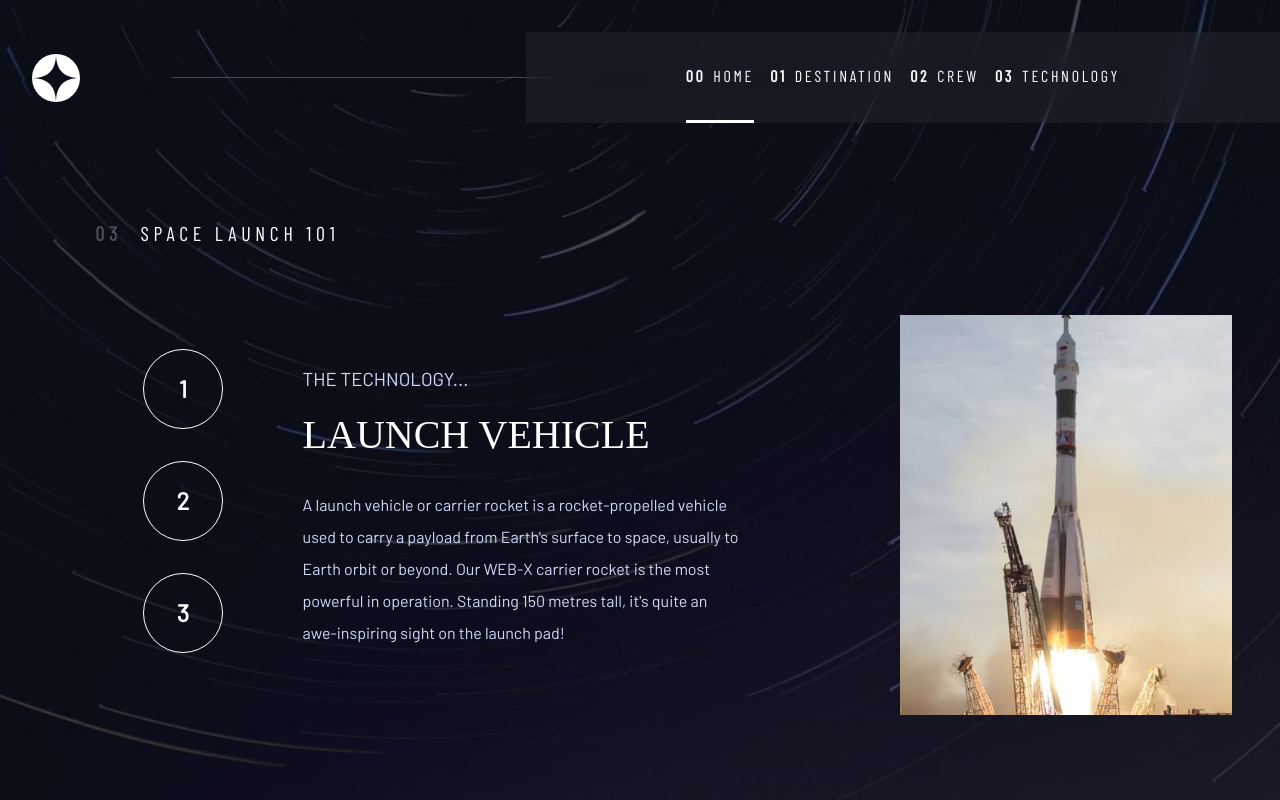
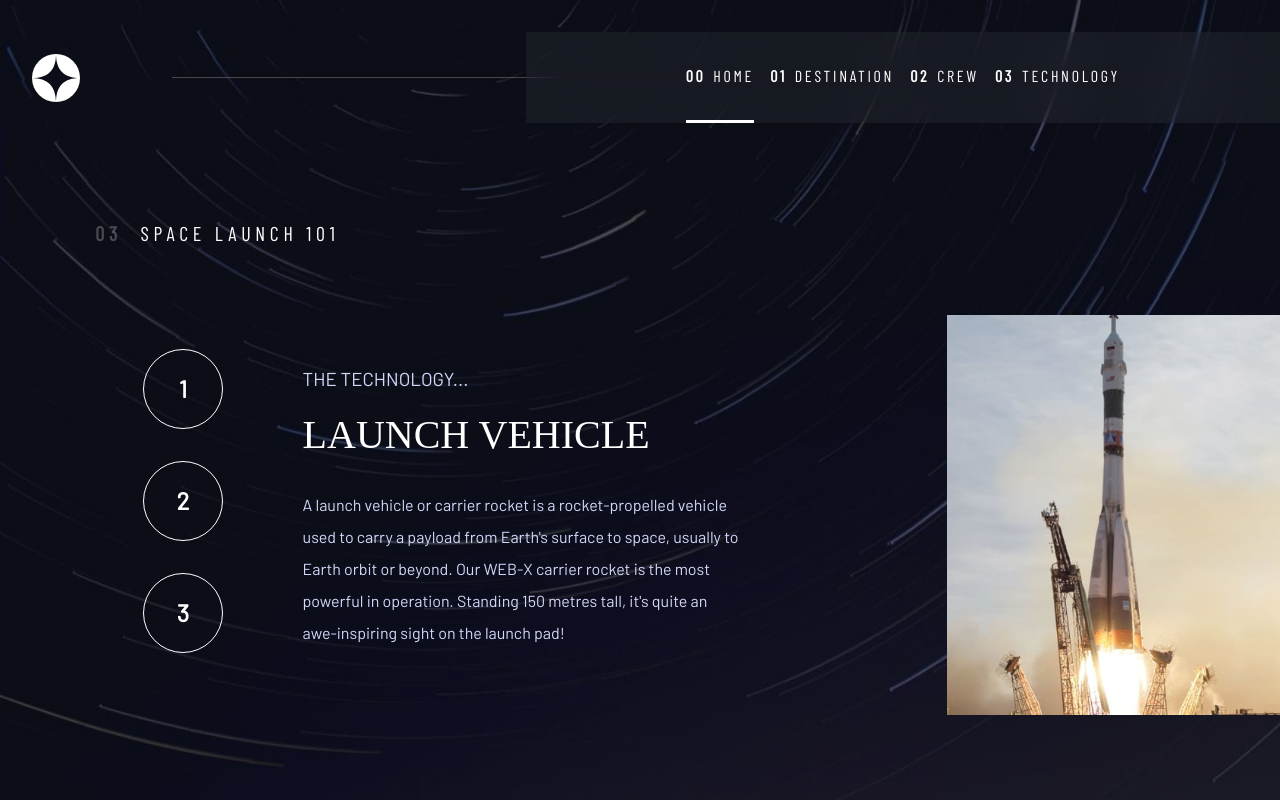
Before and after one commit to DavidofOrange/space-tourism-website, a React (Create React App) app: page /technology in a window 1280 px wide. Built offline with nearby package versions, Linux system fonts and the light colour scheme; a web font is replaced by a local one.

Commit message:
Tech pages are complete

```diff
--- a/src/index.css
+++ b/src/index.css
@@ -509,6 +509,7 @@ select {
     height: 2.5rem;
     background-color: var(--clr-dark);
     border: 1px white solid;
+    cursor: pointer;
 }
 
 .tech-btns:hover {
@@ -560,7 +561,6 @@ select {
     .tech-info {
         max-width: 52ch;
     }
-
 }
 
 @media (min-width: 1200px) {
@@ -629,7 +629,6 @@ select {
     }
     .tech-info {
         justify-self: start;
-
         line-height: 2;
         text-align: start;
     }
@@ -638,6 +637,7 @@ select {
     }
     .tech-image {
         margin-top: 10rem;
+        justify-self: end;
     }
 }
 
```
